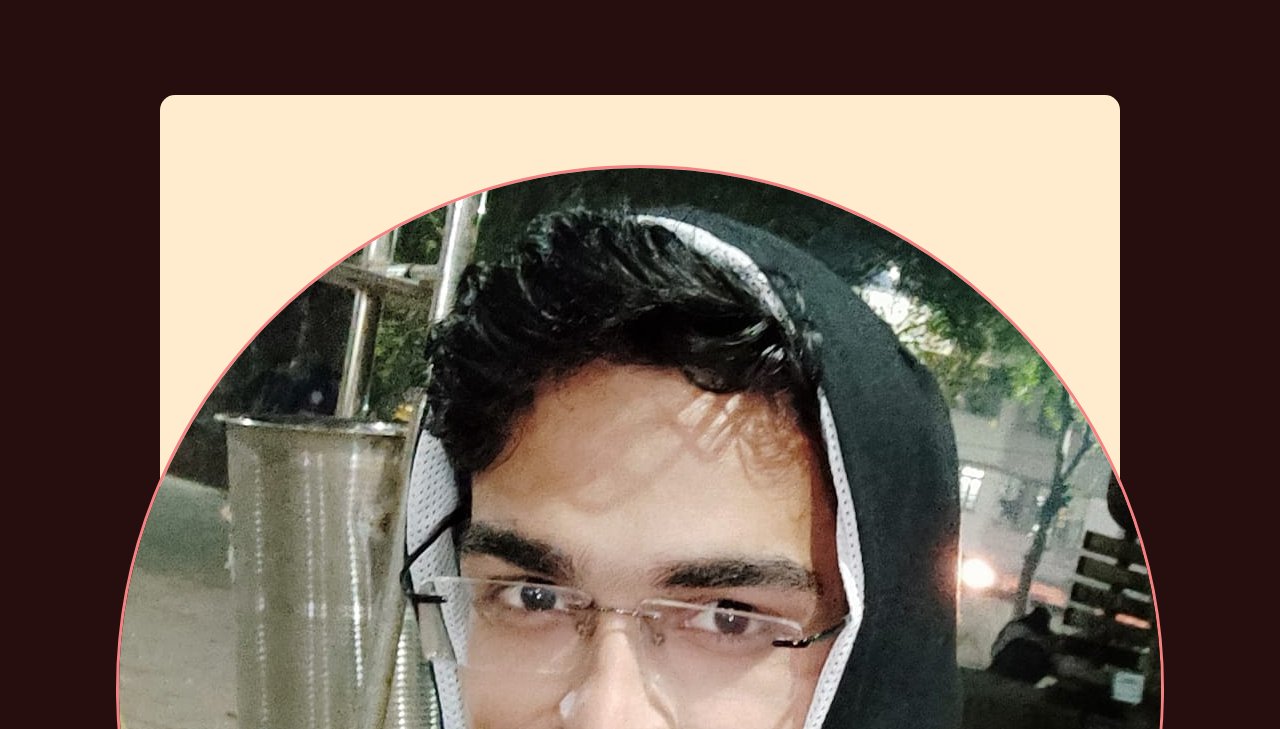
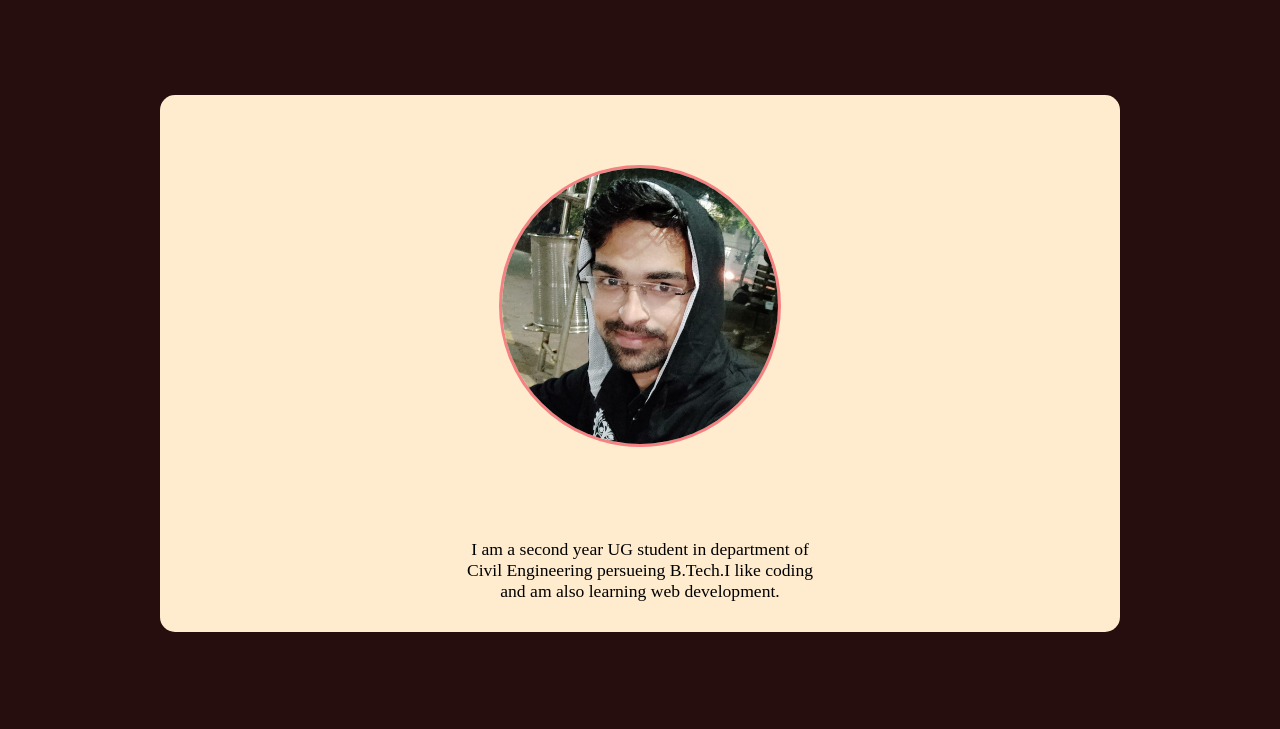
Before and after one commit to ashish2829001/hello, a plain HTML site: page index.html in a window 1280 px wide. Shown: the part 66-795 px from the top of the page. Drawn offline with nearby package versions, Linux system fonts and the light colour scheme.

Commit message:
Update index.html

```diff
--- a/index.html
+++ b/index.html
@@ -383,7 +383,7 @@
         <div class="cont">
             <div id="home"></div>
             <div class="box" id="box1">
-                <img class="dp" src="ashish.jpeg" alt="Image Not Found">
+                <img style="width: 30%;" class="dp" src="ashish.jpeg" alt="Image Not Found">
                 <div class="content">
                     <h2 class="height">
                         <span class="typed"></span>
```
